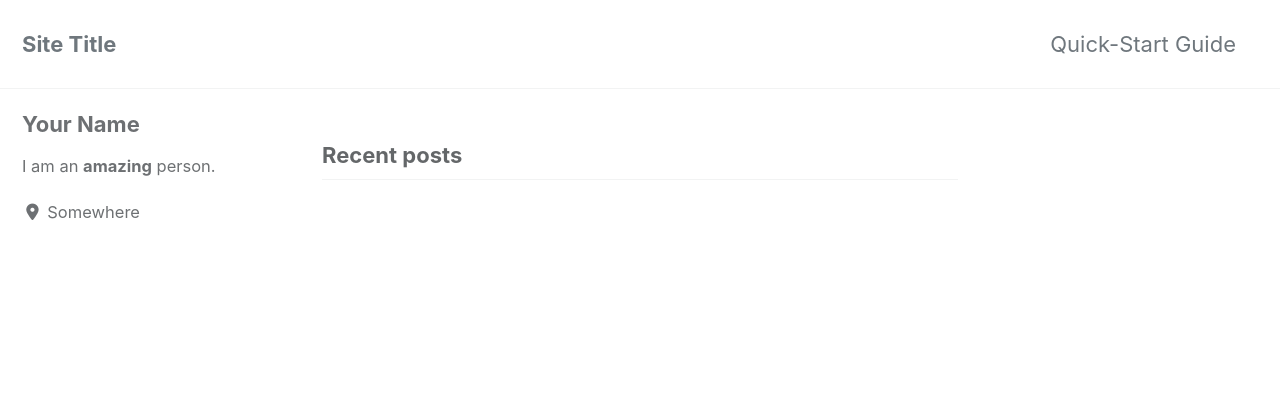
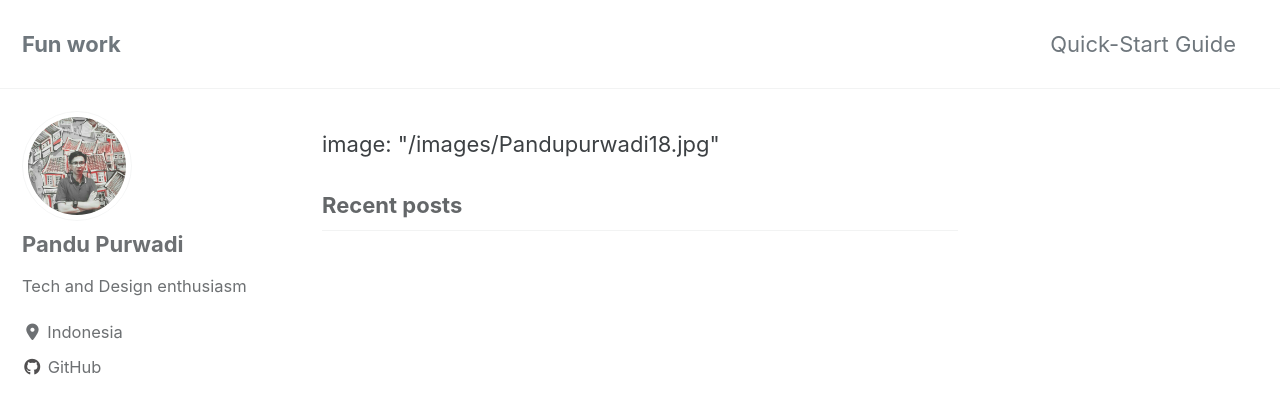
Before and after one commit to pandupurwadi18/pandupurwadi18.github.io, a Jekyll site: the page built from index.html, in a window 1280 px wide and 900 px high. Shown: the top 414 px of the window. Built offline with Jekyll 4.4.1, drawn with Linux system fonts in a browser that asks for light colours; cached includes are drawn as plain includes; nearby versions of some CDN libraries; the list of posts is cut into pages by our own code; some of the changed text lies outside the part shown.

Commit message:
added my github name

```diff
--- a/_config.yml
+++ b/_config.yml
@@ -16,11 +16,11 @@ minimal_mistakes_skin    : "default" # "air", "aqua", "contrast", "dark", "dirt"
 
 # Site Settings
 locale                   : "en-US"
-title                    : "Site Title"
+title                    : "Fun work"
 title_separator          : "-"
 subtitle                 : # site tagline that appears below site title in masthead
-name                     : "Your Name"
-description              : "An amazing website."
+name                     : "Pandu Purwadi"
+description              : "Personal Portfolio"
 url                      : # the base hostname & protocol for your site e.g. "https://mmistakes.github.io"
 baseurl                  : # the subpath of your site, e.g. "/blog"
 repository               : # GitHub username/repo-name e.g. "mmistakes/minimal-mistakes"
@@ -93,10 +93,10 @@ analytics:
 
 # Site Author
 author:
-  name             : "Your Name"
-  avatar           : # path of avatar image, e.g. "/assets/images/bio-photo.jpg"
-  bio              : "I am an **amazing** person."
-  location         : "Somewhere"
+  name             : "Pandu Purwadi"
+  avatar           : "/images/Pandupurwadi18.jpg"
+  bio              : "Tech and Design enthusiasm"
+  location         : "Indonesia"
   email            :
   links:
     - label: "Email"
@@ -113,7 +113,7 @@ author:
       # url: "https://facebook.com/"
     - label: "GitHub"
       icon: "fab fa-fw fa-github"
-      # url: "https://github.com/"
+      url: "https://github.com/pandupurwadi18"
     - label: "Instagram"
       icon: "fab fa-fw fa-instagram"
       # url: "https://instagram.com/"
@@ -279,3 +279,11 @@ defaults:
       comments: # true
       share: true
       related: true
+
+  # _pages
+  - scope:
+      path: ""
+      type: pages
+    values:
+      layout: single
+      author_profile: true
--- a/index.html
+++ b/index.html
@@ -2,3 +2,4 @@
 layout: home
 author_profile: true
 ---
+    image: "/images/Pandupurwadi18.jpg"
```
Also changed, not shown: images/Pandupurwadi18.JPG (added).
